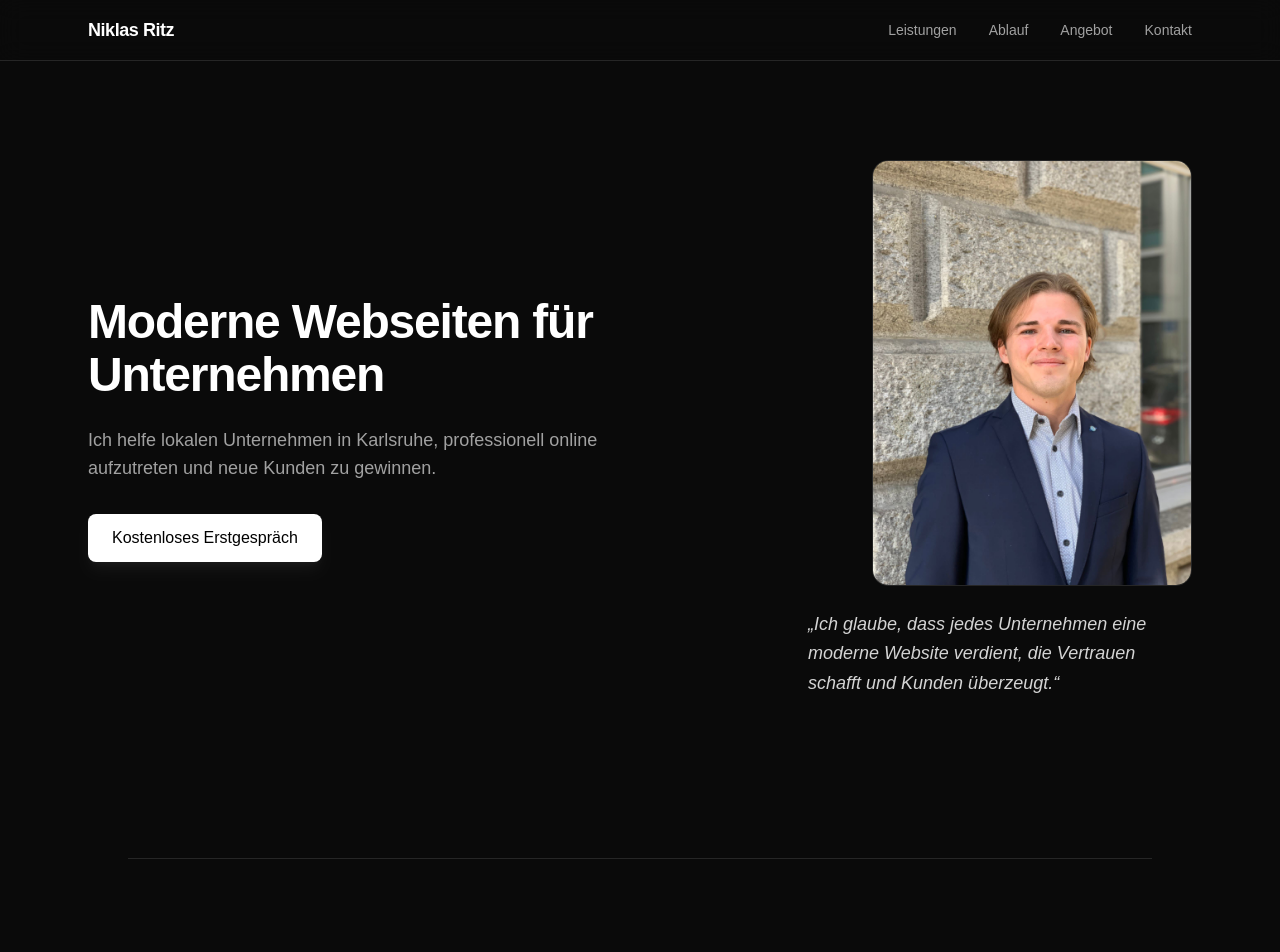
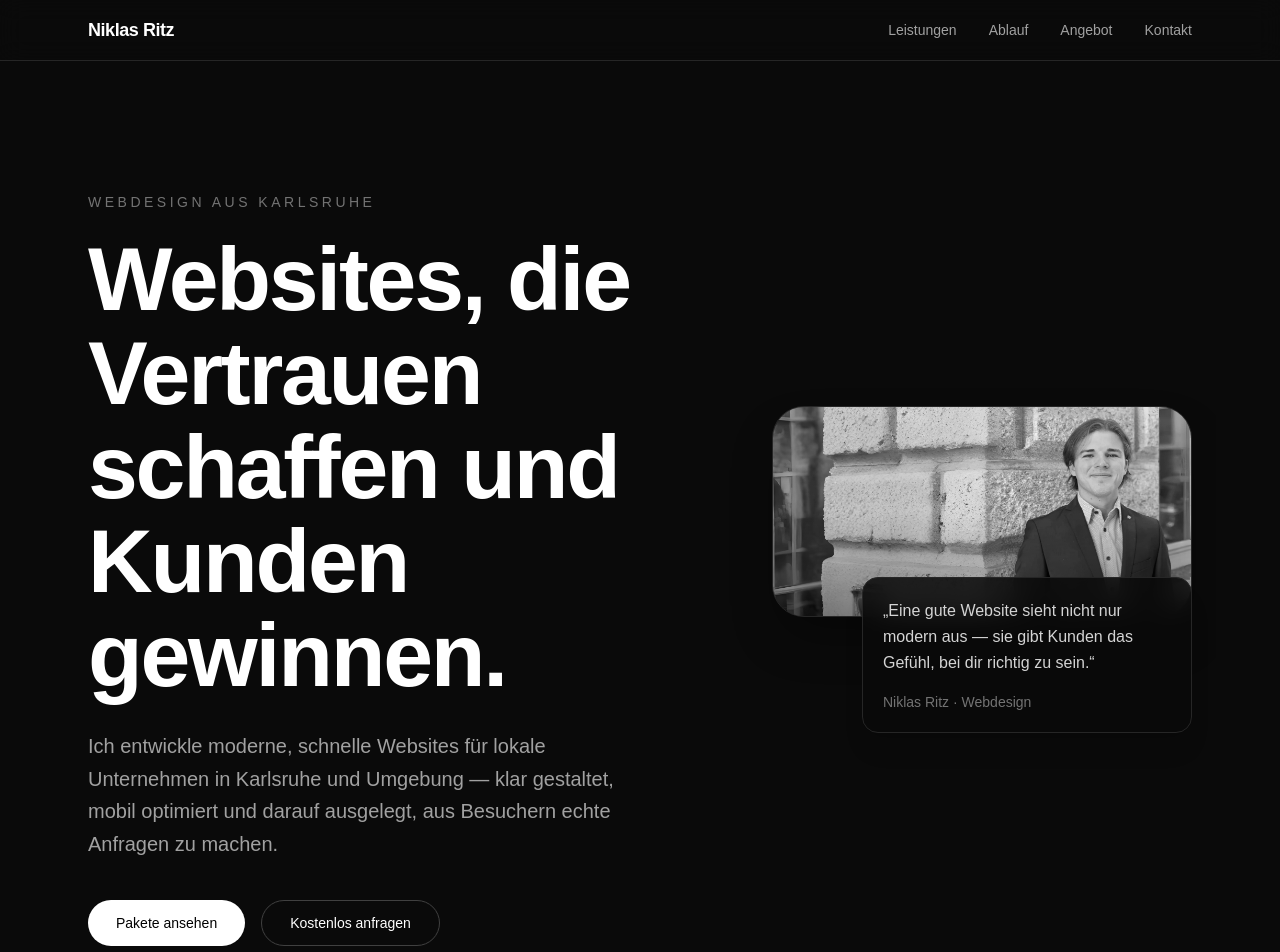
Before and after one commit to niklasritzbusiness-creator/niklasritz-website, a Next.js app: page / in a window 1280 px wide. Shown: the top 952 px of the page. Built offline with nearby package versions, Linux system fonts and the light colour scheme.

Commit message:
Hero Anpassung

```diff
--- a/app/sections/Hero.tsx
+++ b/app/sections/Hero.tsx
@@ -2,55 +2,84 @@ import Image from "next/image"
 
 export default function Hero() {
   return (
-    <section className="relative py-40 px-6 max-w-6xl mx-auto">
-      {/* Background glow kept subtle */}
-      <div className="absolute inset-0 -z-10 flex justify-center pointer-events-none">
-        <div className="w-[420px] h-[420px] bg-white/5 blur-[100px] rounded-full" />
+    <section className="relative overflow-hidden px-6 pt-40 pb-32 md:pt-48 md:pb-40 max-w-6xl mx-auto">
+      {/* Cinematic background glow - CSS only, no JS */}
+      <div className="absolute inset-0 -z-10 pointer-events-none">
+        <div className="absolute left-1/2 top-24 h-[420px] w-[420px] -translate-x-1/2 rounded-full bg-white/10 blur-[130px]" />
+        <div className="absolute inset-x-0 bottom-0 h-40 bg-gradient-to-t from-neutral-950 to-transparent" />
       </div>
 
-      <div className="grid md:grid-cols-2 gap-12 items-center">
-        {/* LEFT: TEXT */}
+      <div className="grid items-center gap-14 md:grid-cols-[1.1fr_0.9fr]">
+        {/* LEFT CONTENT */}
         <div>
+          <p className="mb-5 text-sm uppercase tracking-[0.25em] text-neutral-500">
+            Webdesign aus Karlsruhe
+          </p>
 
           <h1
-            style={{ fontSize: "48px", lineHeight: "1.1" }}
-            className="text-5xl md:text-7xl font-semibold tracking-tight mb-6"
+            style={{
+              fontSize: "clamp(3rem, 7vw, 5.8rem)",
+              lineHeight: "1.05",
+              fontWeight: 600,
+            }}
+            className="mb-7 tracking-tight text-white"
           >
-            Moderne Webseiten für Unternehmen
+            Websites, die Vertrauen schaffen und Kunden gewinnen.
           </h1>
 
-
-          <p className="text-lg text-neutral-400 mb-8 max-w-xl">
-            Ich helfe lokalen Unternehmen in Karlsruhe, professionell online
-            aufzutreten und neue Kunden zu gewinnen.
+          <p className="mb-10 max-w-2xl text-lg leading-relaxed text-neutral-400 md:text-xl">
+            Ich entwickle moderne, schnelle Websites für lokale Unternehmen in
+            Karlsruhe und Umgebung — klar gestaltet, mobil optimiert und darauf
+            ausgelegt, aus Besuchern echte Anfragen zu machen.
           </p>
 
-          <a
-            href="#angebot"
-            className="inline-block bg-white text-black px-6 py-3 rounded-lg font-medium hover:bg-neutral-200 transition shadow-lg shadow-white/5"
-          >
-            Kostenloses Erstgespräch
-          </a>
+          <div className="flex flex-col gap-4 sm:flex-row">
+            <a
+              href="#angebot"
+              className="inline-flex items-center justify-center rounded-full bg-white px-7 py-3 text-sm font-medium text-black transition hover:bg-neutral-200"
+            >
+              Pakete ansehen
+            </a>
+
+            <a
+              href="mailto:kontakt@niklasritz.de?subject=Anfrage%20Webdesign&body=Hallo%20Niklas,%0A%0Aich%20interessiere%20mich%20für%20eine%20moderne%20Website.%0A%0AProjekt/Unternehmen:%20%0AZiel:%20%0AAktuelle%20Website:%20%0A%0AViele%20Grüße"
+              className="inline-flex items-center justify-center rounded-full border border-neutral-700 px-7 py-3 text-sm font-medium text-white transition hover:border-neutral-500 hover:bg-white/5"
+            >
+              Kostenlos anfragen
+            </a>
+          </div>
         </div>
 
-        {/* RIGHT: IMAGE + QUOTE */}
-        <div className="flex flex-col items-center md:items-end gap-6">
-          <div className="w-full max-w-[320px]">
+        {/* RIGHT VISUAL */}
+        <div className="relative mx-auto w-full max-w-[420px] md:mx-0 md:justify-self-end">
+          {/* Image frame */}
+          <div className="relative overflow-hidden rounded-[2rem] border border-neutral-800 bg-neutral-900 shadow-2xl shadow-black/40">
             <Image
-              src="/images/niklas.jpg"
+              src="/images/niklas-bw.webp"
               alt="Niklas Ritz"
-              width={320}
-              height={320}
+              width={800}
+              height={1000}
               priority
               fetchPriority="high"
-              className="rounded-2xl border border-neutral-800 object-cover w-full h-auto"
+              sizes="(max-width: 768px) 90vw, 420px"
+              className="h-auto w-full grayscale object-cover"
             />
+
+            {/* subtle overlay for cinematic depth */}
+            <div className="pointer-events-none absolute inset-0 bg-gradient-to-t from-black/40 via-transparent to-white/5" />
           </div>
 
-          <p className="text-neutral-300 text-lg leading-relaxed max-w-xs md:max-w-sm text-left italic">
-            „Ich glaube, dass jedes Unternehmen eine moderne Website verdient,
-            die Vertrauen schafft und Kunden überzeugt.“
-          </p>
+          {/* Quote card */}
+          <div className="relative -mt-10 ml-auto max-w-[330px] rounded-2xl border border-neutral-800 bg-neutral-950/85 p-5 shadow-xl backdrop-blur-md">
+            <p className="text-sm leading-relaxed text-neutral-300 md:text-base">
+              „Eine gute Website sieht nicht nur modern aus — sie gibt Kunden
+              das Gefühl, bei dir richtig zu sein.“
+            </p>
+
+            <p className="mt-4 text-sm text-neutral-500">
+              Niklas Ritz · Webdesign
+            </p>
+          </div>
         </div>
       </div>
     </section>
```
Also changed, not shown: public/images/niklas-bw.webp (added).
